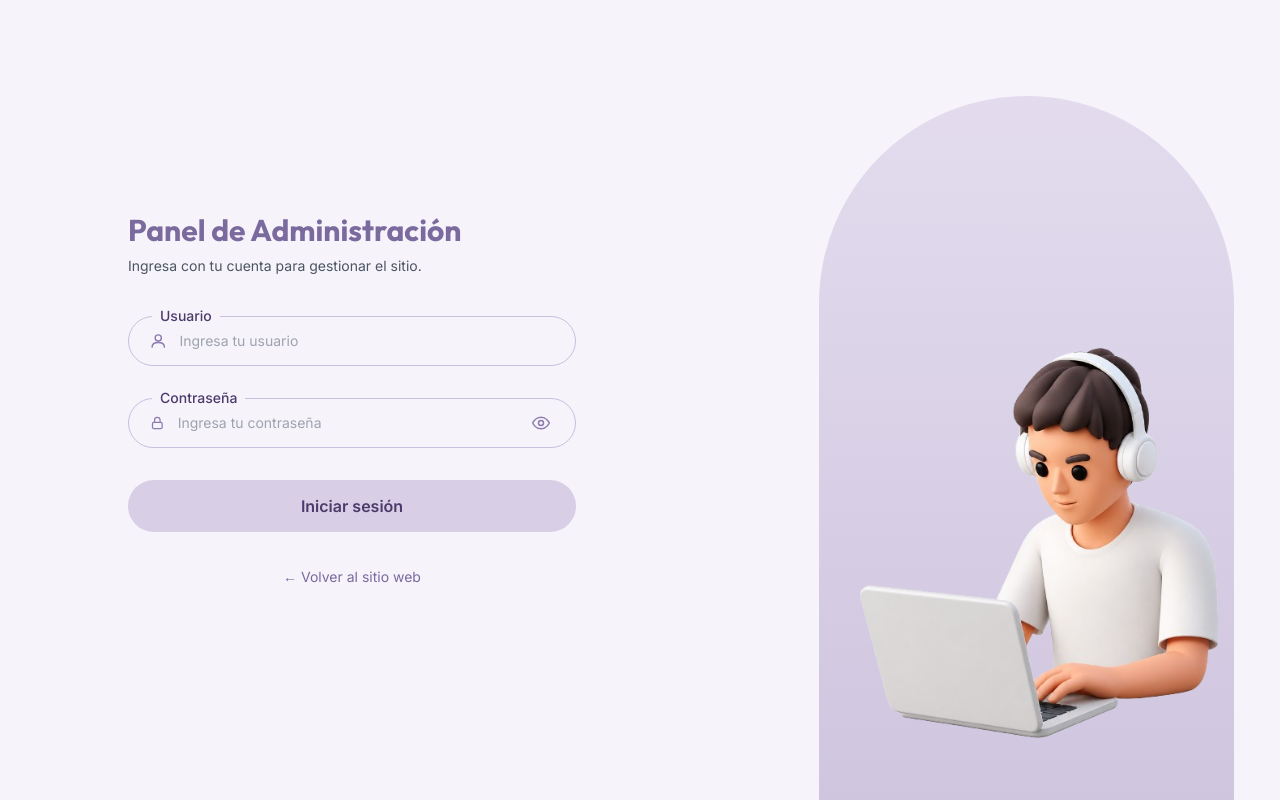
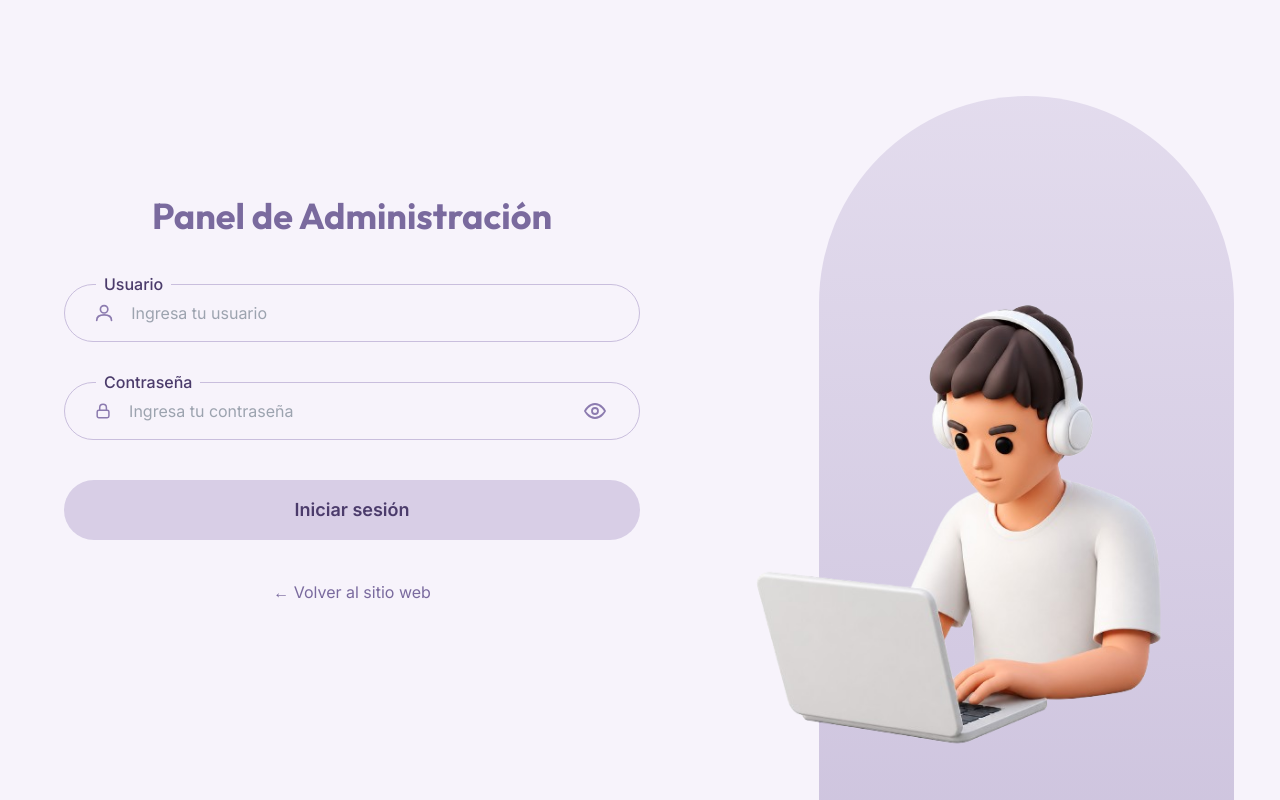
Before and after one commit to Pablo-Saave/Cultura_Local, a React (Vite) app in the folder frontend/: page /admin/login in a window 1280 px wide. Built offline with nearby package versions, Linux system fonts and the light colour scheme.

Commit message:
login: ilustracion fuera del arco, formulario mas grande

```diff
--- a/frontend/src/pages/AdminLogin.jsx
+++ b/frontend/src/pages/AdminLogin.jsx
@@ -13,7 +13,7 @@ const BG = 'bg-[#F7F3FB]';
 
 function IconUser() {
   return (
-    <svg className="w-5 h-5" fill="none" viewBox="0 0 24 24" stroke="currentColor" strokeWidth="1.8"
+    <svg className="w-6 h-6" fill="none" viewBox="0 0 24 24" stroke="currentColor" strokeWidth="1.8"
          strokeLinecap="round" strokeLinejoin="round" aria-hidden="true">
       <circle cx="12" cy="8" r="4" />
       <path d="M4 20c0-4 3.6-6 8-6s8 2 8 6" />
@@ -23,7 +23,7 @@ function IconUser() {
 
 function IconLock() {
   return (
-    <svg className="w-5 h-5" fill="none" viewBox="0 0 24 24" stroke="currentColor" strokeWidth="1.8"
+    <svg className="w-6 h-6" fill="none" viewBox="0 0 24 24" stroke="currentColor" strokeWidth="1.8"
          strokeLinecap="round" strokeLinejoin="round" aria-hidden="true">
       <rect x="5" y="11" width="14" height="9" rx="2" />
       <path d="M8 11V8a4 4 0 018 0v3" />
@@ -33,7 +33,7 @@ function IconLock() {
 
 function IconEye({ off }) {
   return (
-    <svg className="w-5 h-5" fill="none" viewBox="0 0 24 24" stroke="currentColor" strokeWidth="1.8"
+    <svg className="w-6 h-6" fill="none" viewBox="0 0 24 24" stroke="currentColor" strokeWidth="1.8"
          strokeLinecap="round" strokeLinejoin="round" aria-hidden="true">
       <path d="M2 12s3.6-7 10-7 10 7 10 7-3.6 7-10 7S2 12 2 12z" />
       <circle cx="12" cy="12" r="3" />
@@ -78,37 +78,34 @@ function AdminLogin() {
   // Estilos compartidos por los dos campos (forma de píldora, borde lila)
   const fieldWrap = 'relative';
   const fieldLabel =
-    `absolute -top-2.5 left-6 px-2 text-sm font-medium text-[#4B3B6B] ${BG}`;
+    `absolute -top-3 left-8 px-2 text-base font-medium text-[#4B3B6B] ${BG}`;
   const fieldBox =
-    'flex items-center gap-3 rounded-full border border-[#C9BEDD] bg-transparent px-5 ' +
+    'flex items-center gap-4 rounded-full border border-[#C9BEDD] bg-transparent px-7 ' +
     'text-[#8C7BAF] transition-all focus-within:border-primary focus-within:ring-2 focus-within:ring-primary/30';
+  // Las dos últimas clases quitan el fondo azul que el navegador pone al autocompletar
   const fieldInput =
-    'w-full bg-transparent py-3.5 text-sm text-gray-900 placeholder-gray-400 ' +
-    'outline-none disabled:opacity-60';
+    'w-full bg-transparent py-4 text-base text-gray-900 placeholder-gray-400 outline-none disabled:opacity-60 ' +
+    '[&:-webkit-autofill]:shadow-[inset_0_0_0_1000px_#F7F3FB] ' +
+    '[&:-webkit-autofill]:[-webkit-text-fill-color:#111827]';
 
   return (
     <div className={`min-h-screen w-full ${BG} flex flex-col lg:flex-row`}>
       {/* ── Columna izquierda: formulario ───────────────────────────── */}
       <main className="flex-1 flex items-center justify-center px-6 py-12 lg:px-16">
-        <div className="w-full max-w-md">
-          <div className="mb-10">
+        <div className="w-full max-w-xl">
           <h1
-              className="text-3xl font-bold text-primary-dark"
+            className="mb-12 text-center text-4xl font-bold text-primary-dark"
             style={{ fontFamily: 'Outfit, sans-serif' }}
           >
             Panel de Administración
           </h1>
-            <p className="mt-2 text-sm text-gray-600">
-              Ingresa con tu cuenta para gestionar el sitio.
-            </p>
-          </div>
 
-          <form onSubmit={handleSubmit} className="space-y-8">
+          <form onSubmit={handleSubmit} className="space-y-10">
             {/* Mensaje de error */}
             {error && (
               <div
                 role="alert"
-                className="rounded-2xl border border-red-200 bg-red-50 px-4 py-3 text-sm text-red-700"
+                className="rounded-2xl border border-red-200 bg-red-50 px-5 py-4 text-base text-red-700"
               >
                 {error}
               </div>
@@ -169,8 +166,8 @@ function AdminLogin() {
             <button
               type="submit"
               disabled={loading}
-              className="flex w-full items-center justify-center rounded-full bg-primary-light/40 py-3.5
-                         text-base font-semibold text-[#4B3B6B] transition-all duration-300
+              className="flex w-full items-center justify-center rounded-full bg-primary-light/40 py-4
+                         text-lg font-semibold text-[#4B3B6B] transition-all duration-300
                          hover:bg-primary-light/60 focus:outline-none focus-visible:ring-2 focus-visible:ring-primary/60
                          disabled:cursor-not-allowed disabled:opacity-60"
             >
@@ -189,10 +186,10 @@ function AdminLogin() {
             </button>
           </form>
 
-          <div className="mt-8 text-center">
+          <div className="mt-10 text-center">
             <Link
               to="/"
-              className="text-sm text-primary-dark transition-colors hover:text-primary hover:underline"
+              className="text-base text-primary-dark transition-colors hover:text-primary hover:underline"
             >
               ← Volver al sitio web
             </Link>
@@ -207,12 +204,14 @@ function AdminLogin() {
           className="absolute bottom-0 right-[8%] h-[88%] w-[72%] rounded-t-full
                      bg-gradient-to-b from-primary-light/25 to-primary/40"
         />
-        {/* Ilustración */}
+        {/* Ilustración: más a la izquierda, sobresale del arco */}
+        <div className="absolute bottom-[4%] right-[20%] h-[82%] w-[72%]">
           <img
             src="/img/login.png"
             alt=""
-          className="absolute bottom-[5%] right-[10%] w-[64%] max-w-[560px] object-contain"
+            className="h-full w-full object-contain object-right-bottom"
           />
+        </div>
       </aside>
     </div>
   );
```
Lines whose indentation alone changed are shown as unchanged.
